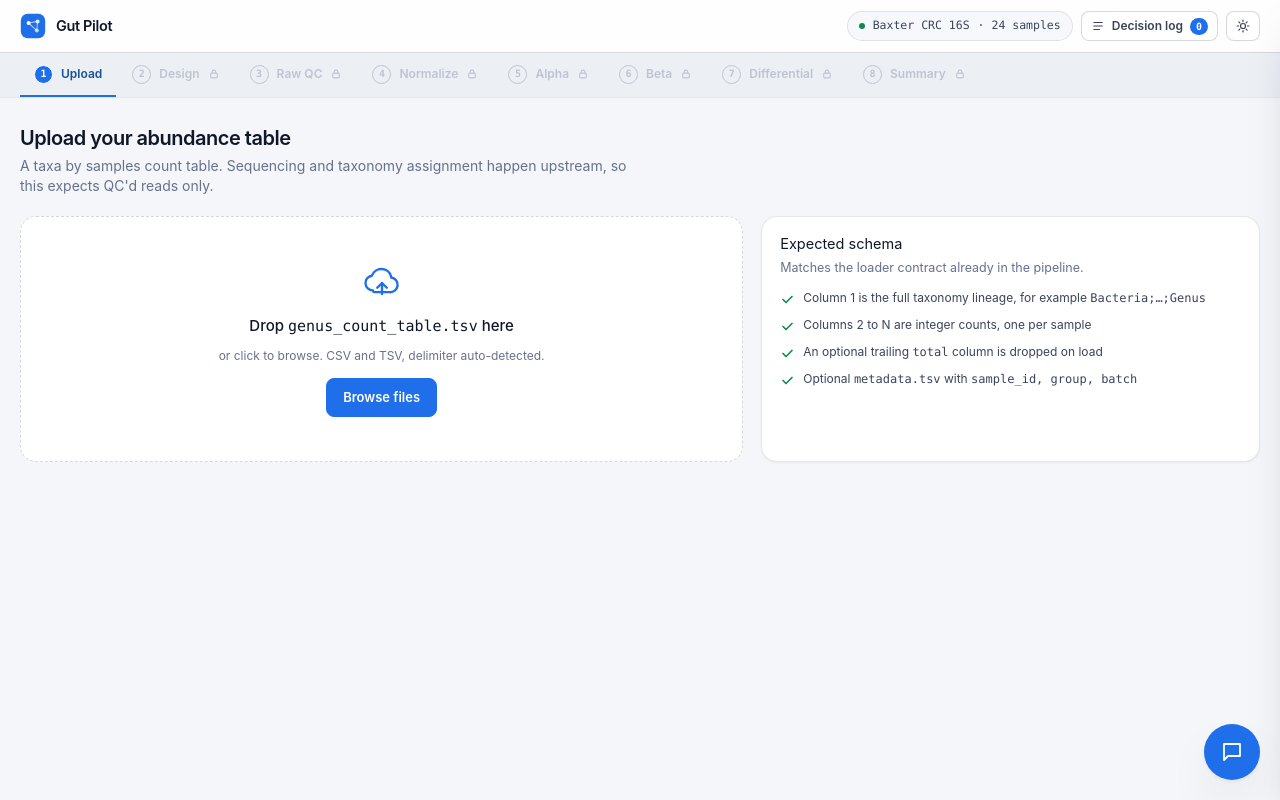
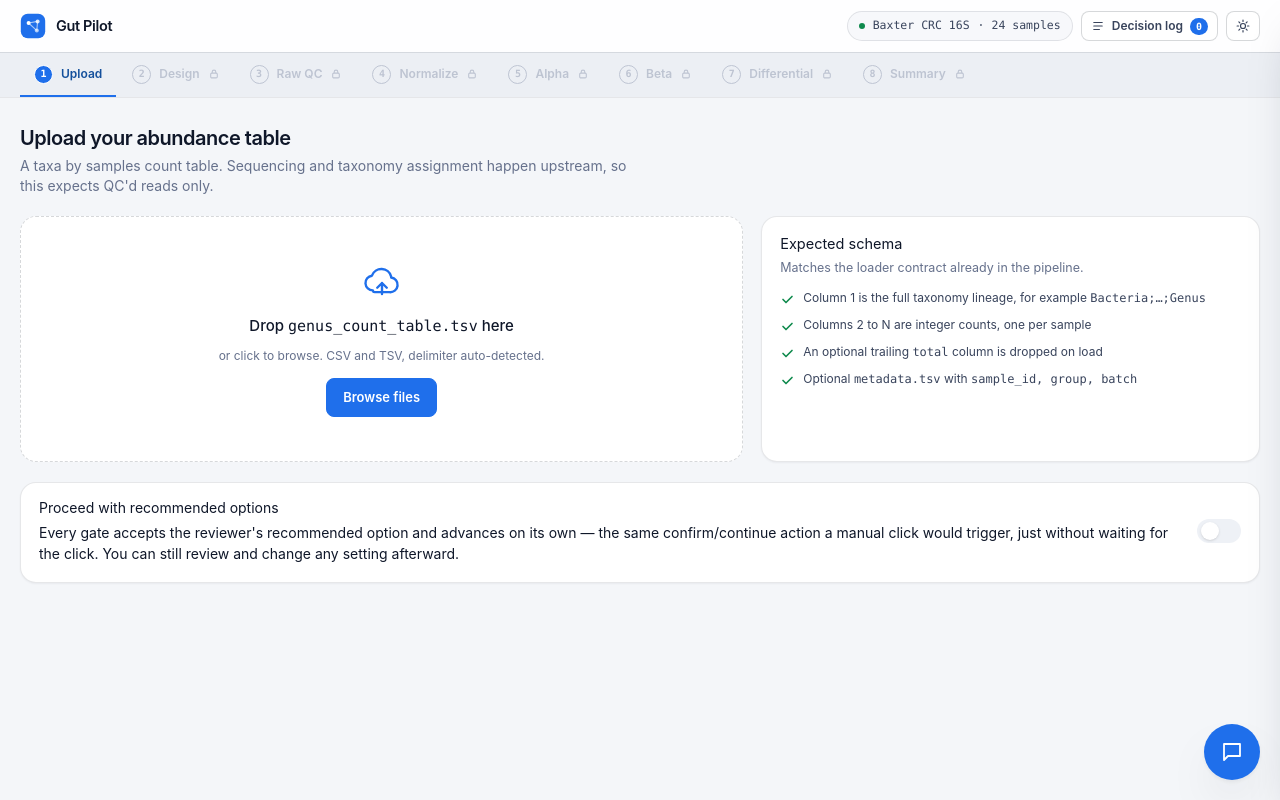
Before and after one commit to ssolh2906/gut-pilot, a React (Vite) app in the folder app/client/: page / in a window 1280 px wide. Built offline with nearby package versions, Linux system fonts and the light colour scheme.

Commit message:
auto proceed

```diff
--- a/app/client/src/components/PagePlaceholder.jsx
+++ b/app/client/src/components/PagePlaceholder.jsx
@@ -5,9 +5,11 @@
 // every page has real content.
 // TODO: replace per page, in work-order sequence, with the real gate/chart content.
 import { useAppState } from "../state/AppStateContext";
+import { useAutoProceed } from "../hooks/useAutoProceed";
 
 export default function PagePlaceholder({ title, lede, nextId, nextLabel }) {
   const { actions } = useAppState();
+  useAutoProceed(!!nextId, () => actions.advanceTo(nextId));
   return (
     <section className="flex flex-col gap-5">
       <div className="page-head">
--- /dev/null
+++ b/app/client/src/hooks/useAutoProceed.js
@@ -0,0 +1,25 @@
+// useAutoProceed.js — shared by every gated page to implement the Upload
+// page's "proceed with recommended options" toggle.
+//
+// This intentionally does NOT skip past gates or fake a result: it calls the
+// exact same confirm/approve/continue handler a human clicking through the
+// page would call, so the recommended option still goes through the same
+// per-gate call path (today: the reducer action + decision-log entry; once
+// a real backend exists: the same per-gate API request that fetches the
+// reviewer's recommendation). Auto-proceed only removes the wait for a
+// click — in a real deployment where each gate's recommendation comes back
+// from an async AI call, `ready` is what should gate this, not a timer.
+import { useEffect } from "react";
+import { useAppState } from "../state/AppStateContext";
+
+// `ready` — true once this page's recommended answer is available to accept
+// (usually just `true`, since defaults are already loaded; a page waiting on
+// something else, like a prior reveal, can pass that condition instead).
+// `onProceed` — the same function the page's own button/click handler calls.
+export function useAutoProceed(ready, onProceed) {
+  const { state } = useAppState();
+  useEffect(() => {
+    if (state.autoProceed && ready) onProceed();
+    // eslint-disable-next-line react-hooks/exhaustive-deps
+  }, [state.autoProceed, ready]);
+}
--- a/app/client/src/pages/AlphaPage.jsx
+++ b/app/client/src/pages/AlphaPage.jsx
@@ -10,6 +10,7 @@
 // enabled for the same reason — there's no reveal state left to wait on.
 import { useRef, useState } from "react";
 import { useAppState } from "../state/AppStateContext";
+import { useAutoProceed } from "../hooks/useAutoProceed";
 import { retained, adjustedP, sigCount, CORR_LABEL } from "../state/selectors";
 import { OptRow, Opt, GateNote } from "../components/Gate";
 import ChartTools from "../components/ChartTools";
@@ -248,6 +249,8 @@ export default function AlphaPage() {
     actions.addLog({ key: "g8", page: "alpha", human: true, src: "human-in-the-loop", text: `Significance settings: alpha = ${state.alphaLevel} with ${CORR_LABEL[value]}.` });
   }
 
+  useAutoProceed(true, () => actions.advanceTo("beta"));
+
   return (
     <section className="flex flex-col gap-5">
       <div className="page-head">
--- a/app/client/src/pages/BetaPage.jsx
+++ b/app/client/src/pages/BetaPage.jsx
@@ -15,6 +15,7 @@
 // disabled (no phylogenetic tree), per docs/gates/G9.md.
 import { useRef } from "react";
 import { useAppState } from "../state/AppStateContext";
+import { useAutoProceed } from "../hooks/useAutoProceed";
 import { retained } from "../state/selectors";
 import { OptRow, Opt, GateNote } from "../components/Gate";
 import ChartTools from "../components/ChartTools";
@@ -196,6 +197,8 @@ export default function BetaPage() {
     actions.addLog({ key: "g9", page: "beta", human: true, src: "human-in-the-loop", text: `Beta diversity metric set to ${i.label} (R² = ${i.r2.toFixed(3)}, p = ${i.p.toFixed(3)}).` });
   }
 
+  useAutoProceed(true, () => actions.advanceTo("da"));
+
   return (
     <section className="flex flex-col gap-5">
       <div className="page-head">
--- a/app/client/src/pages/DesignPage.jsx
+++ b/app/client/src/pages/DesignPage.jsx
@@ -11,6 +11,7 @@
 // warns; here the option is disabled outright with the reason inline.
 import { useMemo } from "react";
 import { useAppState } from "../state/AppStateContext";
+import { useAutoProceed } from "../hooks/useAutoProceed";
 import { OptRow, Opt, GateNote } from "../components/Gate";
 import { samples, groupName, fmt, groupColor, batchTable, RANKS, CATS, taxonAt, featureCount } from "../lib/data";
 
@@ -59,6 +60,8 @@ export default function DesignPage() {
     });
     actions.advanceTo("qc");
   }
+
+  useAutoProceed(true, confirm);
 
   return (
     <section className="flex flex-col gap-5">
--- a/app/client/src/pages/NormalizationPage.jsx
+++ b/app/client/src/pages/NormalizationPage.jsx
@@ -15,6 +15,7 @@
 // left to gate, so it's dropped rather than kept as an empty click.
 import { useRef } from "react";
 import { useAppState } from "../state/AppStateContext";
+import { useAutoProceed } from "../hooks/useAutoProceed";
 import { retained } from "../state/selectors";
 import { OptRow, Opt, GateNote } from "../components/Gate";
 import ChartTools from "../components/ChartTools";
@@ -135,6 +136,7 @@ export default function NormalizationPage() {
 
   function approve() {
     actions.addLog({
+      key: "rarefyApprove",
       page: "rarefy",
       human: true,
       src: "human-in-the-loop",
@@ -144,6 +146,8 @@ export default function NormalizationPage() {
     });
     actions.advanceTo("alpha");
   }
+
+  useAutoProceed(true, approve);
 
   return (
     <section className="flex flex-col gap-5">
--- a/app/client/src/pages/QcPage.jsx
+++ b/app/client/src/pages/QcPage.jsx
@@ -5,6 +5,7 @@
 // each logging a decision-log entry, continue button gated on both).
 import { useEffect, useMemo, useRef, useState } from "react";
 import { useAppState } from "../state/AppStateContext";
+import { useAutoProceed } from "../hooks/useAutoProceed";
 import { belowFloor } from "../state/selectors";
 import { samples, totalSeq, meanDepth, minDepth, maxDepth, fmt, groupName, groupColor } from "../lib/data";
 import Reveal from "../components/Reveal";
@@ -141,12 +142,16 @@ export default function QcPage() {
     actions.reveal("qcChecks");
     setChecksRevealed(true);
     actions.addLog({
+      key: "qcChecks",
       page: "qc",
       conf: 99,
       src: "schema validator",
       text: "Parsed 24 samples by 187 genera from a tab-delimited count table, genus taken from the taxonomy lineage.",
     });
   }
+
+  useAutoProceed(!checksRevealed, revealChecks);
+  useAutoProceed(checksRevealed, () => actions.advanceTo("rarefy"));
 
   return (
     <section className="flex flex-col gap-5">
--- a/app/client/src/pages/UploadPage.jsx
+++ b/app/client/src/pages/UploadPage.jsx
@@ -33,7 +33,7 @@ const UploadIcon = () => (
   </svg>
 );
 export default function UploadPage() {
-  const { actions } = useAppState();
+  const { state, actions } = useAppState();
   const [fileName, setFileName] = useState(null);
   const [isUploading, setIsUploading] = useState(false);
   const [isDragging, setIsDragging] = useState(false);
@@ -158,6 +158,28 @@ export default function UploadPage() {
       </div>
 
       {fileName && !isUploading && <div className="text-xs font-mono text-ink-2">Selected: {fileName}</div>}
+
+      <div className="block">
+        <div className="block-body pad-t flex items-center justify-between gap-4">
+          <div>
+            <h3>Proceed with recommended options</h3>
+            <p className="sub mt-1">
+              Every gate accepts the reviewer's recommended option and advances on its own — the same confirm/continue action a manual click would trigger, just without waiting for the click. You
+              can still review and change any setting afterward.
+            </p>
+          </div>
+          <button
+            type="button"
+            role="switch"
+            aria-checked={state.autoProceed}
+            aria-label="Proceed with recommended options"
+            onClick={() => actions.setAutoProceed(!state.autoProceed)}
+            className={`relative inline-flex h-6 w-11 flex-none items-center rounded-full transition-colors ${state.autoProceed ? "bg-accent" : "bg-surface-3"}`}
+          >
+            <span className={`inline-block h-4.5 w-4.5 transform rounded-full bg-white shadow transition-transform ${state.autoProceed ? "translate-x-6" : "translate-x-1"}`} />
+          </button>
+        </div>
+      </div>
     </section>
   );
 }
--- a/app/client/src/state/AppStateContext.jsx
+++ b/app/client/src/state/AppStateContext.jsx
@@ -82,6 +82,19 @@ export function AppStateProvider({ children }) {
 
       // ---- progressive reveal ----
       reveal: (id) => dispatch({ type: "REVEAL", id }),
+
+      // ---- proceed with recommended options ----
+      setAutoProceed: (value) => {
+        dispatch({ type: "SET_AUTO_PROCEED", value });
+        if (value) {
+          addLog({
+            page: "upload",
+            human: true,
+            src: "human-in-the-loop",
+            text: "Reviewer switched on auto-proceed: every remaining gate accepts the recommended option automatically.",
+          });
+        }
+      },
     };
   }, []);
 
--- a/app/client/src/state/store.js
+++ b/app/client/src/state/store.js
@@ -30,6 +30,7 @@ export const initialState = {
   groupVersion: 0, // bumped when a sample's group is toggled in place (see actions.toggleSampleGroup)
   currentPage: "upload",
   unlocked: 0, // furthest reachable index into PAGES
+  autoProceed: false, // "proceed with recommended options" — see hooks/useAutoProceed.js
 };
 
 export function reducer(state, action) {
@@ -79,6 +80,9 @@ export function reducer(state, action) {
     case "REVEAL":
       return { ...state, revealed: { ...state.revealed, [action.id]: true } };
 
+    case "SET_AUTO_PROCEED":
+      return { ...state, autoProceed: action.value };
+
     case "ADD_LOG": {
       const entry = action.entry;
       const at = entry.key ? state.log.findIndex((e) => e.key === entry.key) : -1;
```
